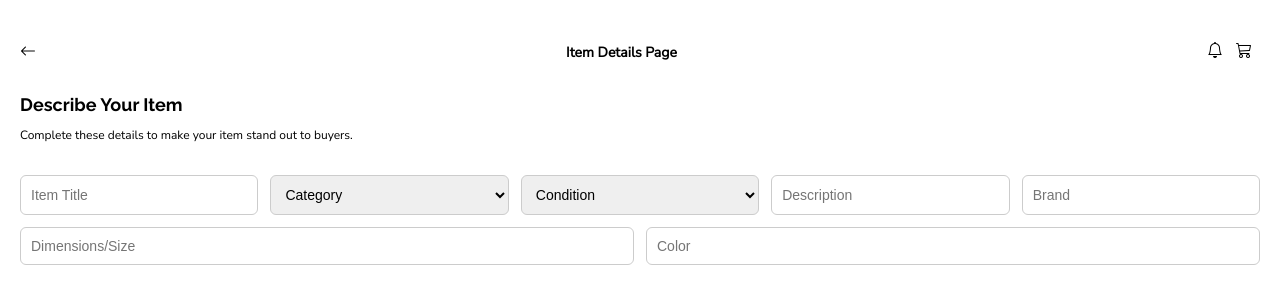
After one commit to TeyJunChengLearn/SDproject, a Flask app: page /sellitem in a window 1280 px wide. The commit adds this page. Shown: the top 304 px of the page. Run offline with Flask 3, Linux system fonts and the light colour scheme; some libraries are stand-ins or nearby versions.

Commit message:
feat: sellitem.html

```diff
--- a/app.py
+++ b/app.py
@@ -215,6 +215,10 @@ def password():
 def homepage():
     return render_template('homepage.html')
 
+@app.route("/sellitem")
+def sellitem():
+    return render_template('sellitem.html')
+
 if __name__ == "__main__":
     with app.app_context():
         db.create_all()
--- /dev/null
+++ b/static/stylesheets/sellitem.css
@@ -0,0 +1,70 @@
+body {
+    margin: 0;
+    padding: 0;
+    font-family: 'Nunito Sans', sans-serif;
+}
+
+.navigation-bar-container {
+    display: flex;
+    justify-content: space-between;
+    align-items: center;
+    padding: 10px 20px;
+    margin-top: 30px;
+}
+
+.header-text {
+    font-weight: bold;
+    font-size: 14px;
+}
+
+.icon {
+    display: flex;
+    gap: 5px;
+}
+
+.cart, .notify {
+    width: 24px;
+    height: 24px;
+}
+
+.text-container {
+    margin-top: 20px;
+    margin-left: 20px;
+}
+
+h1 {
+    margin: 0;
+    font-family: 'Raleway', sans-serif;
+    font-size: 18px;
+}
+
+p {
+    font-family: 'Nunito Sans', sans-serif;
+    font-size: 12px;
+    font-weight: 300px;
+}
+
+.form-container {
+    padding: 20px;
+    box-sizing: border-box;
+  }
+
+#ItemDetailsForm {
+    display: flex;
+    flex-direction: row;
+    flex-wrap: wrap; /* wrap on small screens */
+    gap: 12px;
+    justify-content: space-between;
+}
+
+#ItemDetailsForm input,
+#ItemDetailsForm select {
+    flex: 1 1 200px; /* grow/shrink with min width */
+    padding: 10px;
+    font-size: 14px;
+    font-family: "Prompt", sans-serif;
+    border: 1px solid #ccc;
+    border-radius: 6px;
+    box-sizing: border-box;
+    min-width: 150px;
+}
--- a/templates/homepage.html
+++ b/templates/homepage.html
@@ -137,7 +137,7 @@
     </div>
 
     <div class="sellitem-container">
-        <button type="button" class="sell-btn" onclick="window.location.href='#'">Sell An Item<i class="bi bi-plus-circle"></i></button>
+        <button type="button" class="sell-btn" onclick="window.location.href='/sellitem'">Sell An Item<i class="bi bi-plus-circle"></i></button>
     </div>
 
     <div class="navigation-bar-container">
--- /dev/null
+++ b/templates/sellitem.html
@@ -0,0 +1,67 @@
+<!DOCTYPE html>
+<html lang="en">
+<head>
+  <meta charset="UTF-8">
+  <meta name="viewport" content="width=device-width, initial-scale=1.0"/>
+  <link rel="stylesheet" href="{{ url_for('static', filename='stylesheets/sellitem.css') }}">
+
+  <!-- Fonts -->
+  <link rel="preconnect" href="https://fonts.googleapis.com">
+  <link rel="preconnect" href="https://fonts.gstatic.com" crossorigin>
+  <link href="https://fonts.googleapis.com/css2?family=Nunito+Sans&family=Raleway:wght@700&display=swap" rel="stylesheet">
+
+  <!-- Icons -->
+  <link rel="stylesheet" href="https://cdnjs.cloudflare.com/ajax/libs/font-awesome/6.4.0/css/all.min.css">
+  <link rel="stylesheet" href="https://cdn.jsdelivr.net/npm/bootstrap-icons@1.10.5/font/bootstrap-icons.css">
+
+  <!-- Country select -->
+  <link rel="stylesheet" href="https://cdnjs.cloudflare.com/ajax/libs/intl-tel-input/17.0.8/css/intlTelInput.css"/>
+  <script src="https://cdnjs.cloudflare.com/ajax/libs/intl-tel-input/17.0.8/js/intlTelInput.min.js"></script>
+
+  <title>Create Account</title>
+</head>
+<body>
+    <div class="navigation-bar-container">
+        <div class="leftarrowicon">
+            <i class="bi bi-arrow-left"></i>
+        </div>
+        <div class="header-text">Item Details Page</div>
+        <div class="icon">
+            <div class="notify">
+                <i class="bi bi-bell"></i>
+            </div>
+            <div class="cart">
+                <i class="bi bi-cart3"></i>
+            </div>
+        </div>
+    </div>
+    <div class="text-container">
+        <h1>Describe Your Item</h1>
+        <p>Complete these details to make your item stand out to buyers.</p>
+    </div>
+    <div class="form-container">
+        <form action="/" method="POST" id="ItemDetailsForm">
+          <input type="text" name="itemname" placeholder="Item Title" />
+          <select name="category" required>
+            <option value="" disabled selected hidden>Category</option>
+            <option value="clothing">Clothing</option>
+            <option value="electronics">Electronics</option>
+            <option value="books">Books</option>
+            <option value="furniture">Furniture</option>
+          </select>
+          <select name="condition" required>
+            <option value="" disabled selected hidden>Condition</option>
+            <option value="fine">Fine</option>
+            <option value="bitpoor">A bit Poor</option>
+            <option value="poor">Poor</option>
+          </select>
+          <input type="text" name="description" placeholder="Description" />
+          <input type="text" name="brand" placeholder="Brand" />
+          <input type="text" name="size" placeholder="Dimensions/Size" />
+          <input type="text" name="color" placeholder="Color" />
+        </form>
+      </div>
+
+
+</body>
+</html>
```
